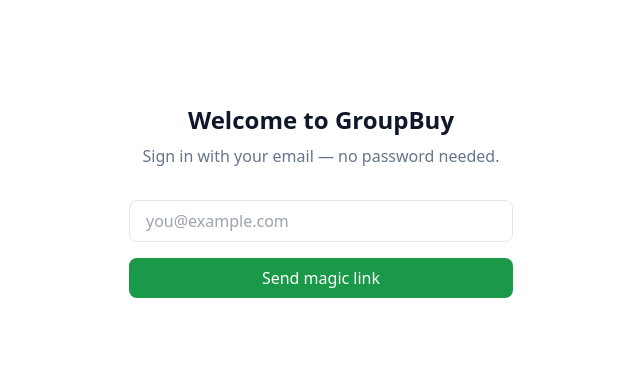
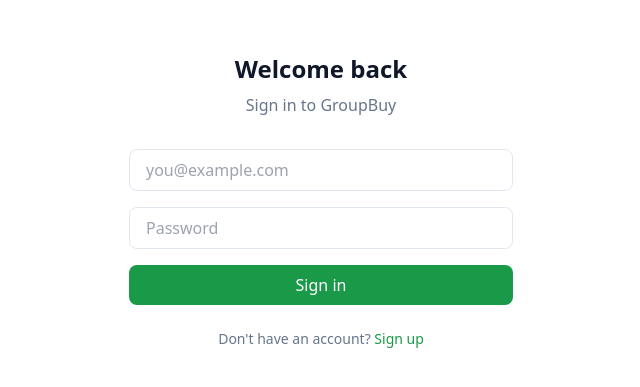
Before and after one commit to johnejalu-cell/groupbuy-global, a Next.js app: page /login in a window 1280 px wide. Shown: the part 199-586 px from the top of the page, without its empty margins (319-959 px from the left). Built offline with nearby package versions, Linux system fonts and the light colour scheme.

Commit message:
Update login page to use password sign-in

```diff
--- a/app/login/page.tsx
+++ b/app/login/page.tsx
@@ -1,23 +1,18 @@
-import { signInWithMagicLink } from '@/app/auth/actions';
+import { signInWithPassword } from '@/app/auth/actions';
+import Link from 'next/link';
 
 export default function LoginPage({
   searchParams,
 }: {
-  searchParams: { error?: string; checkEmail?: string };
+  searchParams: { error?: string };
 }) {
   return (
     <main className="flex min-h-screen flex-col items-center justify-center px-6">
       <div className="w-full max-w-sm">
-        <h1 className="text-2xl font-bold text-center mb-2">Welcome to GroupBuy</h1>
+        <h1 className="text-2xl font-bold text-center mb-2">Welcome back</h1>
         <p className="text-muted-foreground text-center mb-8">
-          Sign in with your email — no password needed.
+          Sign in to GroupBuy
         </p>
-
-        {searchParams.checkEmail && (
-          <div className="mb-4 rounded-lg border border-border bg-muted px-4 py-3 text-sm">
-            Check your email for a magic link to sign in.
-          </div>
-        )}
 
         {searchParams.error && (
           <div className="mb-4 rounded-lg border border-red-200 bg-red-50 px-4 py-3 text-sm text-red-700">
@@ -25,7 +20,7 @@
           </div>
         )}
 
-        <form action={signInWithMagicLink} className="space-y-4">
+        <form action={signInWithPassword} className="space-y-4">
           <input
             type="email"
             name="email"
@@ -33,13 +28,27 @@
             placeholder="you@example.com"
             className="w-full rounded-lg border border-border px-4 py-2 focus:outline-none focus:ring-2 focus:ring-primary"
           />
+          <input
+            type="password"
+            name="password"
+            required
+            placeholder="Password"
+            className="w-full rounded-lg border border-border px-4 py-2 focus:outline-none focus:ring-2 focus:ring-primary"
+          />
           <button
             type="submit"
             className="w-full rounded-lg bg-primary text-primary-foreground px-4 py-2 font-medium hover:opacity-90 transition"
           >
-            Send magic link
+            Sign in
           </button>
         </form>
+
+        <p className="mt-6 text-center text-sm text-muted-foreground">
+          Don&apos;t have an account?{' '}
+          <Link href="/signup" className="text-primary font-medium hover:underline">
+            Sign up
+          </Link>
+        </p>
       </div>
     </main>
   );
```
